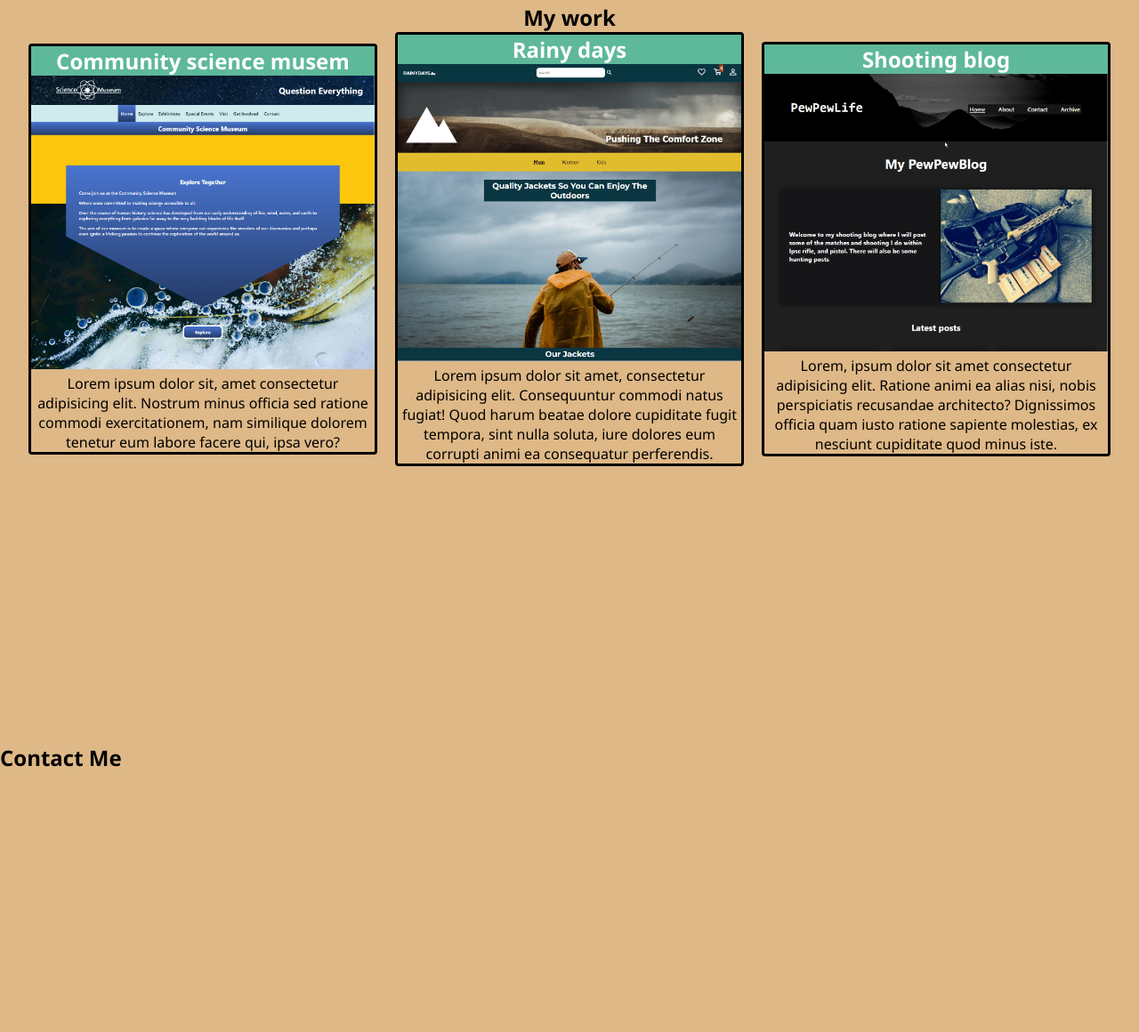
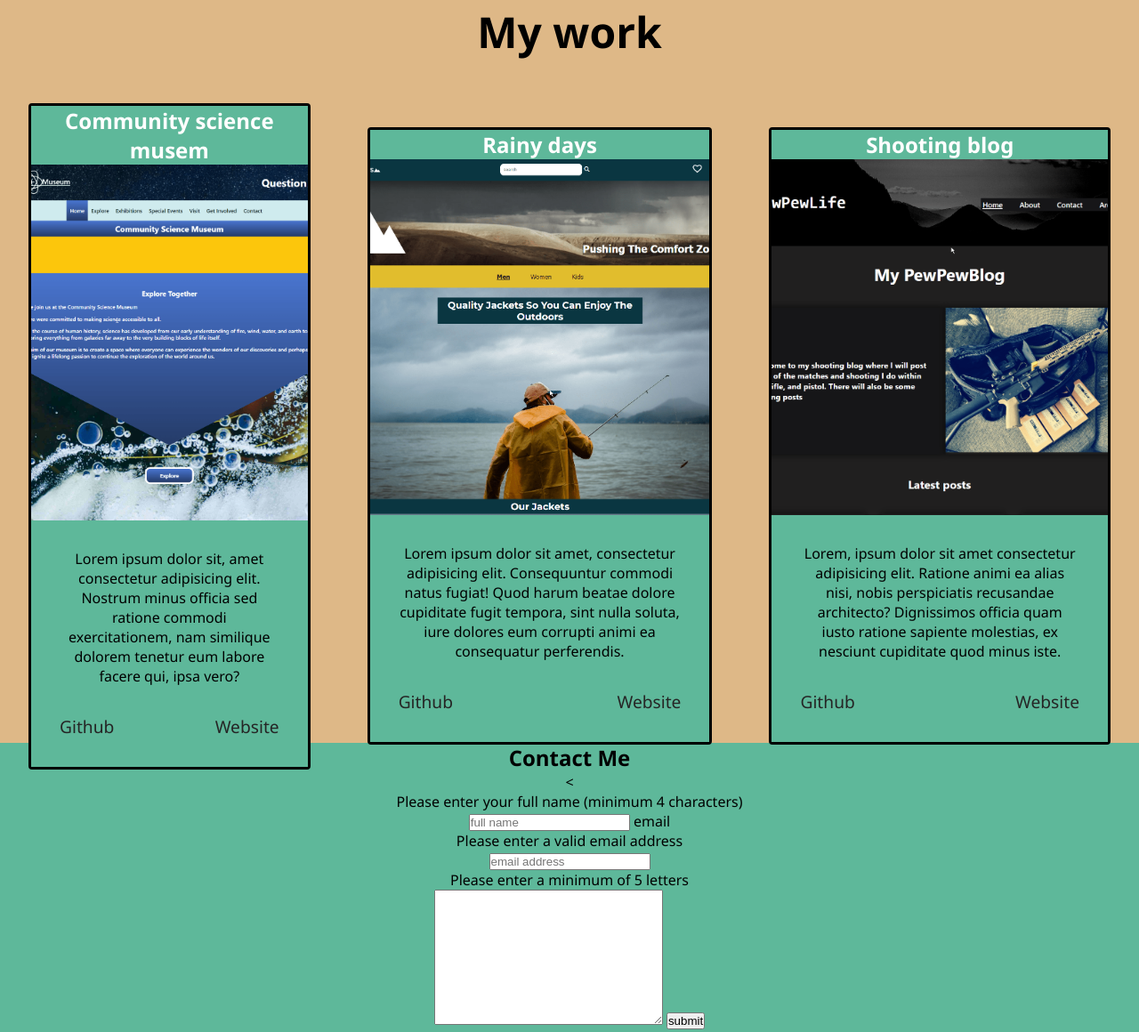
Before and after one commit to bjornhaavard/Portfolio, a plain HTML site: page index.html in a window 1280 px wide. Shown: the part 1731-2891 px from the top of the page at 89% size. Drawn offline with Linux system fonts and the light colour scheme.

Commit message:
some work stuff

```diff
--- a/css/components/contact.css
+++ b/css/components/contact.css
@@ -1,4 +1,6 @@
 .contact {
   height: 100vh;
   scroll-margin-top: 8rem;
+  text-align: center;
+  background-color: var(--header-color);
 }
--- a/css/components/footer.css
+++ b/css/components/footer.css
@@ -1,4 +1,7 @@
 .footer {
   background-color: var(--header-color);
   padding: 5rem;
+  margin: auto;
+  text-align: center;
+  box-shadow: var(--box-shadow);
 }
--- a/css/components/portfolio.css
+++ b/css/components/portfolio.css
@@ -7,20 +7,63 @@
   /* justify-content: center; */
 }
 
+.my-work h2 {
+  font-size: 3rem;
+}
+
+.work-text {
+  background-color: var(--header-color);
+  padding: 2rem;
+}
+
+.links {
+  display: flex;
+  justify-content: space-between;
+  margin-top: 2rem;
+  font-size: 1.2rem;
+}
+
+.links a:hover {
+  color: white;
+  text-decoration: underline;
+}
+
 .work-container {
   display: flex;
-  gap: 20px;
+  gap: 4rem;
   justify-content: center;
   align-items: center;
   align-self: center;
+  margin-top: 3rem;
 }
 
 .work1,
 .work2,
 .work3 {
   border: solid 3px black;
-  width: 400px;
+  max-width: 600px;
   border-radius: 4px;
+}
+
+.work3-img {
+  background-image: url(/images/2023-05-29\ 18_06_46-PewPewLife\ _\ Home.png);
+  background-position: center;
+  background-size: cover;
+  height: 400px;
+}
+
+.work2-img {
+  background-image: url(/images/2023-05-29\ 18_05_39-RainyDays\ _\ Home.png);
+  background-position: center;
+  background-size: cover;
+  height: 400px;
+}
+
+.work1-img {
+  background-image: url(/images/museum.png);
+  background-position: center;
+  background-size: cover;
+  height: 400px;
 }
 
 .my-work h3 {
--- a/css/styles.css
+++ b/css/styles.css
@@ -73,6 +73,7 @@ body {
   align-items: center;
   justify-content: center;
   height: 100vh;
+  scroll-margin: 8rem;
 }
 
 .me-content {
@@ -84,7 +85,7 @@ body {
 
 /* .contact {
   height: 100vh;
-  scroll-margin-top: 8rem;
+ ;
 } */
 
 @media (max-width: 790px) {
--- a/index.html
+++ b/index.html
@@ -52,35 +52,65 @@
         <div class="work-container">
           <div class="work1">
             <h3>Community science musem</h3>
-            <img src="/images/museum.png" alt="" />
+            <div class="work1-img"></div>
             <div class="work-text">
               Lorem ipsum dolor sit, amet consectetur adipisicing elit. Nostrum minus officia sed ratione commodi exercitationem, nam similique dolorem tenetur eum labore facere qui, ipsa vero?
+              <div class="links">
+                <a href="https://github.com/bjornhaavard/Community_science-museum">Github</a>
+                <a href="https://snazzy-conkies-f91116.netlify.app/">Website</a>
+              </div>
             </div>
           </div>
           <div class="work2">
             <h3>Rainy days</h3>
-            <img src="/images/2023-05-29 18_05_39-RainyDays _ Home.png  " alt="" />
+            <div class="work2-img"></div>
             <div class="work-text">
               Lorem ipsum dolor sit amet, consectetur adipisicing elit. Consequuntur commodi natus fugiat! Quod harum beatae dolore cupiditate fugit tempora, sint nulla soluta, iure dolores eum
               corrupti animi ea consequatur perferendis.
+              <div class="links">
+                <a href="https://github.com/Noroff-FEU-Assignments/cross-course-project-bjornhaavard">Github</a>
+                <a href="https://kind-wilson-46a5f7.netlify.app/">Website</a>
+              </div>
             </div>
           </div>
           <div class="work3">
             <h3>Shooting blog</h3>
-            <img src="/images/2023-05-29 18_06_46-PewPewLife _ Home.png" alt="" />
+            <div class="work3-img"></div>
             <div class="work-text">
               Lorem, ipsum dolor sit amet consectetur adipisicing elit. Ratione animi ea alias nisi, nobis perspiciatis recusandae architecto? Dignissimos officia quam iusto ratione sapiente
               molestias, ex nesciunt cupiditate quod minus iste.
+              <div class="links">
+                <a href="https://github.com/Noroff-FEU-Assignments/project-exam-1-bjornhaavard/tree/main">Github</a>
+                <a href="https://magnificent-axolotl-a473b6.netlify.app/index.html">Website</a>
+              </div>
             </div>
           </div>
         </div>
       </section>
       <section class="contact" id="contact">
         <h2>Contact Me</h2>
-        <div></div>
+        <<div class="contact-form">
+          <form id="contactForm" method="get">
+            <div class="messageSuccessfull" id="messageSent"></div>
+            <div>
+              <label for="name"></label>
+              <div class="form-error" id="fullNameError">Please enter your full name (minimum 4 characters)</div>
+            </div>
+            <div>
+              <input type="name" id="name" name="fullname" placeholder="full name" />
+              <label for="email">email</label>
+              <div class="form-error" id="emailError">Please enter a valid email address</div>
+            </div>
+            <div>
+              <input type="email" placeholder="email address" id="email" name="email" />
+            </div>
+            <div class="form-error" id="textError">Please enter a minimum of 5 letters</div>
+            <textarea aria-label="text area" name="text" id="text" cols="30" rows="10"></textarea>
+            <button class="cta">submit</button>
+          </form>
       </section>
     </main>
-    <footer class="footer">Bjørn Håvard Steinnes</footer>
+    <footer class="footer">Bjørn Håvard Steinnes &copy;</footer>
   </body>
   <script type="module" src="/js/index.js"></script>
 </html>
```
